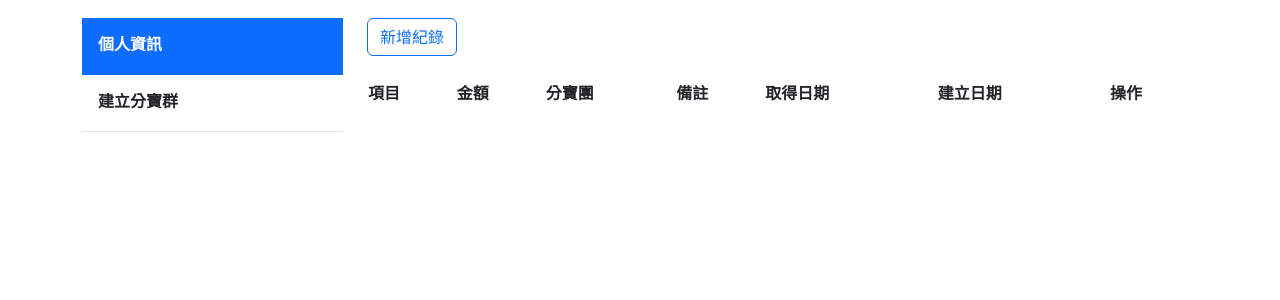
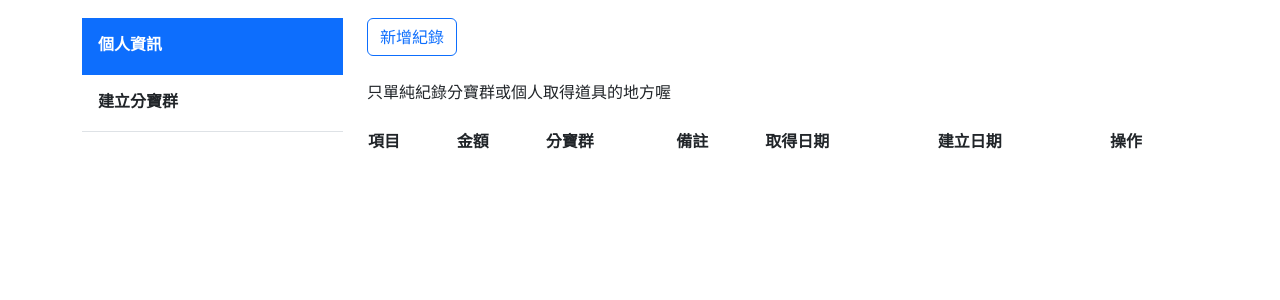
Before and after one commit to teabe-dev/teabe, a Django app: page /share/information/ in a window 1280 px wide. Shown: the part 62-362 px from the top of the page. Run offline with Django 4.2, Linux system fonts and the light colour scheme; the visitor is signed in with stand-in values (Sample User, id 1); lists and menus that the app fills with data are empty; some libraries are stand-ins or nearby versions.

Commit message:
🖍️ revise: 修改寫入個人資訊的邏輯，新增頁面上的說明

```diff
--- a/share/templates/group.html
+++ b/share/templates/group.html
@@ -118,7 +118,9 @@
 <br>
 <hr class="style-gradual">
 <div>
-    <h2>統計</h2>
+    <h2>統計
+        <small class="text-muted h6">目前須重新整理頁面才會更新喔</small>
+    </h2>
     <canvas id="myChart"></canvas>
 </div>
 <br><br><br>
--- a/share/templates/information.html
+++ b/share/templates/information.html
@@ -28,14 +28,15 @@
     新增紀錄
 </button>
 <br><br>
-
+只單純紀錄分寶群或個人取得道具的地方喔
+<br><br>
 {% csrf_token %}
 <table id="myTable" class="display" style="width:100%">
     <thead>
         <tr>
             <th>項目</th>
             <th>金額</th>
-            <th>分寶團</th>
+            <th>分寶群</th>
             <th>備註</th>
             <th>取得日期</th>
             <th>建立日期</th>
--- a/share/views.py
+++ b/share/views.py
@@ -151,6 +151,7 @@ class GroupCreate(TemplateView):
         share_options = ShareMember.objects.filter(user=request.user, member_type__lt=40)
         return render(request, 'group_create.html', {'form': form, 'share_options': share_options})
 
+
 class Group(TemplateView):
     def get(self, request, token):
         context = {}
@@ -189,6 +190,7 @@ class Group(TemplateView):
 
         context['is_edit'] = is_edit
         return render(request, 'group.html', context)
+
 
 class ModalGroupMembers(TemplateView):
     def get(self, request, member_id):
@@ -268,6 +270,7 @@ class ModalGroupMembers(TemplateView):
         ShareMember.objects.bulk_update(group_member_dict.values(), fields=['nick_name', 'member_type'])
         return JsonResponse({'message': '變更成功'})
 
+
 class ModalGroupJoin(TemplateView):
     def get(self, request, token):
         form = csrfForm()
@@ -319,6 +322,7 @@ class ModalGroupJoin(TemplateView):
             share_member.save()
             return JsonResponse({'message': '更改成功'})
         return JsonResponse({'message': '申請失敗'})
+
 
 class ModalGroupAdmin(TemplateView):
     def get(self, request, member_id):
@@ -456,6 +460,7 @@ class ModalGroupAddItam(TemplateView):
                 share_group_detail=groupDetail.share_group,
                 getting_time=groupDetail.getting_time,
                 get_member=get_member,
+                set_member=set_member,
                 before_members=ShareMember.objects.none(),
                 after_members=share_members,
                 before_price=0,
@@ -482,6 +487,7 @@ class ModalGroupAddItam(TemplateView):
                     share_group_detail=groupDetail.share_group,
                     getting_time=groupDetail.getting_time,
                     get_member=groupDetail.get_member,
+                    set_member=set_member,
                     before_members=groupDetail.share_members.all(),
                     after_members=ShareMember.objects.none(),
                     before_price=groupDetail.share_price,
@@ -504,6 +510,7 @@ class ModalGroupAddItam(TemplateView):
                 share_group_detail=groupDetail.share_group,
                 getting_time=groupDetail.getting_time,
                 get_member=groupDetail.get_member,
+                set_member=set_member,
                 before_members=groupDetail.share_members.all(),
                 after_members=share_members,
                 before_price=groupDetail.share_price,
@@ -538,6 +545,7 @@ def get_output_json(groupDetail:ShareGroupDetail):
         'share_members': list(groupDetail.share_members.values_list("id", flat=True)),
         "original_price": groupDetail.original_price,
         "share_price": groupDetail.share_price,
+        "price_options": int(groupDetail.extra.get('price_options', 2)),
         'getting_time': groupDetail.getting_time.astimezone(tz=paris_tz).strftime('%Y/%m/%d %H:%M'),
         'update_time': groupDetail.update_time.astimezone(tz=paris_tz).strftime('%Y/%m/%d'),
         'create_time': groupDetail.create_time.astimezone(tz=paris_tz).strftime('%Y/%m/%d'),
@@ -547,11 +555,27 @@ def get_output_json(groupDetail:ShareGroupDetail):
 def distribute_money(item,
                     share_group_detail,
                     getting_time,
-                    get_member,
+                    get_member:ShareMember,
+                    set_member:ShareMember,
                     before_members,
                     after_members,
                     before_price:int,
                     after_price:int):
+    '''
+    前有 後沒有 >> 刪除
+    1. 取得之前金額 新增個人資訊
+
+    前沒有 後有 >> 新增
+    1. 取得之後金額 新增個人資訊
+
+    前有 後有 >> 修改
+    1. 取得相差金額 新增個人資訊
+    '''
+
+    if set(before_members) == set(after_members) and before_price == after_price:
+        # 無變化
+        return
+
     detail_data = []
 
     share_stats = ShareStats.objects.filter(share_group_detail=share_group_detail)
@@ -569,7 +593,7 @@ def distribute_money(item,
                 item=item,
                 price=before_price*-1,
                 share_group_detail=share_group_detail,
-                remark=f'移除項目',
+                remark=f'{set_member.nick_name} 移除項目',
                 getting_time=getting_time,
             ))
             set_money(share_group_detail, share_stat_dict, get_member, member, before_price*-1)
@@ -578,7 +602,7 @@ def distribute_money(item,
 
     # 之前沒有 之後有的
     diff_after = after_members.exclude(pk__in=before_members)
-    if after_price:
+    if after_price: # 初次新增
         for member in diff_after:
             member:ShareMember
             detail_data.append(UserDetail(
@@ -586,31 +610,32 @@ def distribute_money(item,
                 item=item,
                 price=after_price,
                 share_group_detail=share_group_detail,
+                remark=f'{set_member.nick_name} 新增項目',
                 getting_time=getting_time,
             ))
             set_money(share_group_detail, share_stat_dict, get_member, member, after_price)
             set_money(share_group_detail, share_stat_dict, member, get_member, after_price*-1)
-
 
     # 之前和之後都有的
     intersection = before_members & after_members
     if intersection:
         remark = ''
         if (before_price == 0 and after_price > 0) == False:
-            remark='修改項目'
+            remark=f'{set_member.nick_name} 修改項目'
 
-        for member in intersection:
-            member:ShareMember
-            detail_data.append(UserDetail(
-                user=member.user,
-                item=item,
-                price=after_price-before_price,
-                share_group_detail=share_group_detail,
-                remark=remark,
-                getting_time=getting_time,
-            ))
-            set_money(share_group_detail, share_stat_dict, get_member, member, after_price-before_price)
-            set_money(share_group_detail, share_stat_dict, member, get_member, (after_price-before_price)*-1)
+        if before_price != after_price:
+            for member in intersection:
+                member:ShareMember
+                detail_data.append(UserDetail(
+                    user=member.user,
+                    item=item,
+                    price=after_price-before_price,
+                    share_group_detail=share_group_detail,
+                    remark=remark,
+                    getting_time=getting_time,
+                ))
+                set_money(share_group_detail, share_stat_dict, get_member, member, after_price-before_price)
+                set_money(share_group_detail, share_stat_dict, member, get_member, (after_price-before_price)*-1)
 
     ShareStats.objects.bulk_update(share_stat_dict.values(), fields=['out_member', 'in_member', 'price'])
     UserDetail.objects.bulk_create(detail_data)
@@ -672,10 +697,11 @@ class ModalGroupSendPrice(TemplateView):
             share_group_detail=groupDetail.share_group,
             getting_time=groupDetail.getting_time,
             get_member=groupDetail.get_member,
+            set_member=share_self,
             before_members=ShareMember.objects.none(),
             after_members=groupDetail.share_members.all(),
             before_price=0,
-            after_price=groupDetail.share_price
+            after_price=groupDetail.share_price,
             )
         channel_layer = get_channel_layer()
         async_to_sync(channel_layer.group_send)(share_group.token.hex, {
@@ -687,7 +713,6 @@ class ModalGroupSendPrice(TemplateView):
         async_to_sync(channel_layer.group_send)(share_group.token.hex, {
             "type": "price_of_member", "is_group": True})
         return JsonResponse({'message': '新增成功'})
-
 
 class ModalGroupSortShare(TemplateView):
     def get(self, request, group_id):
```
